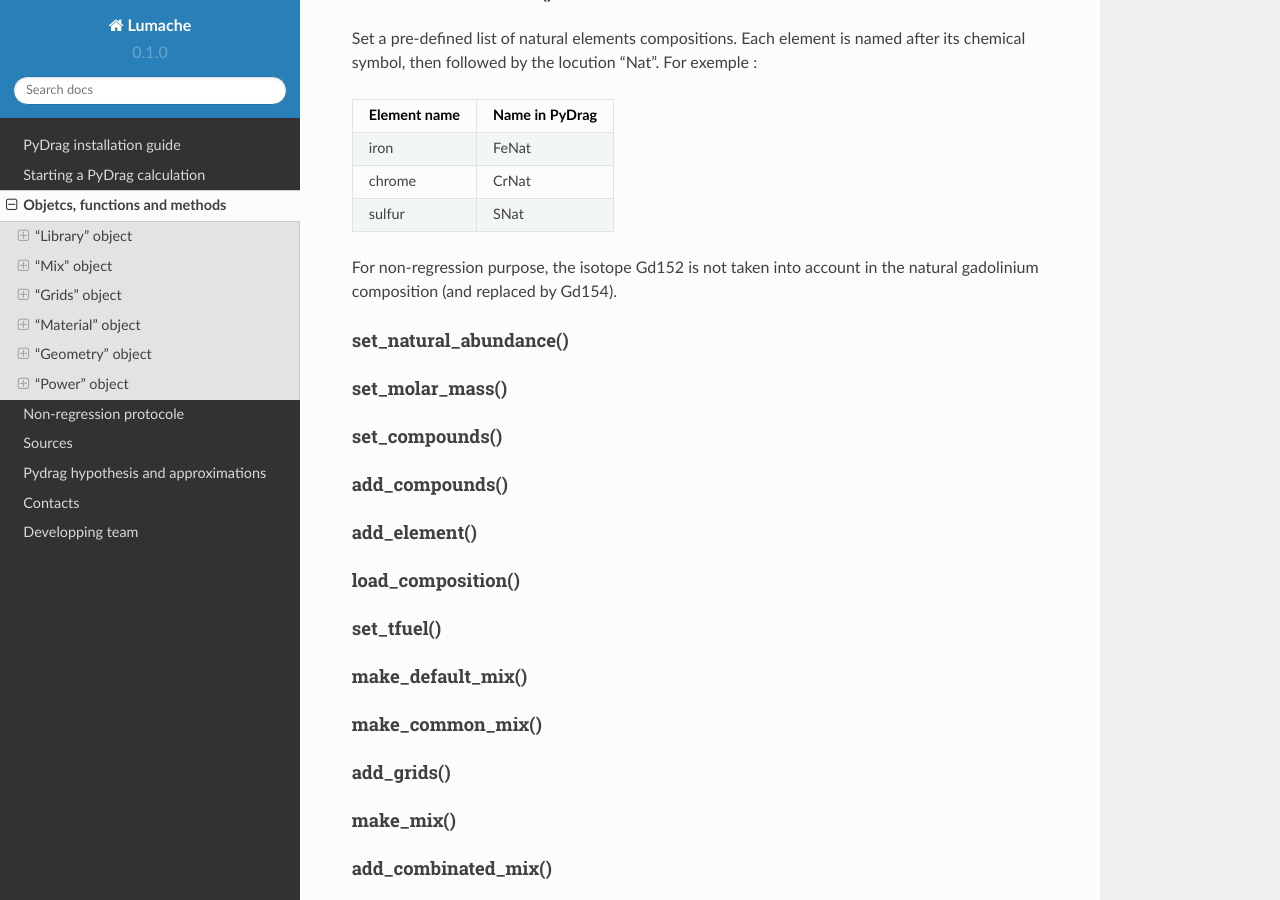
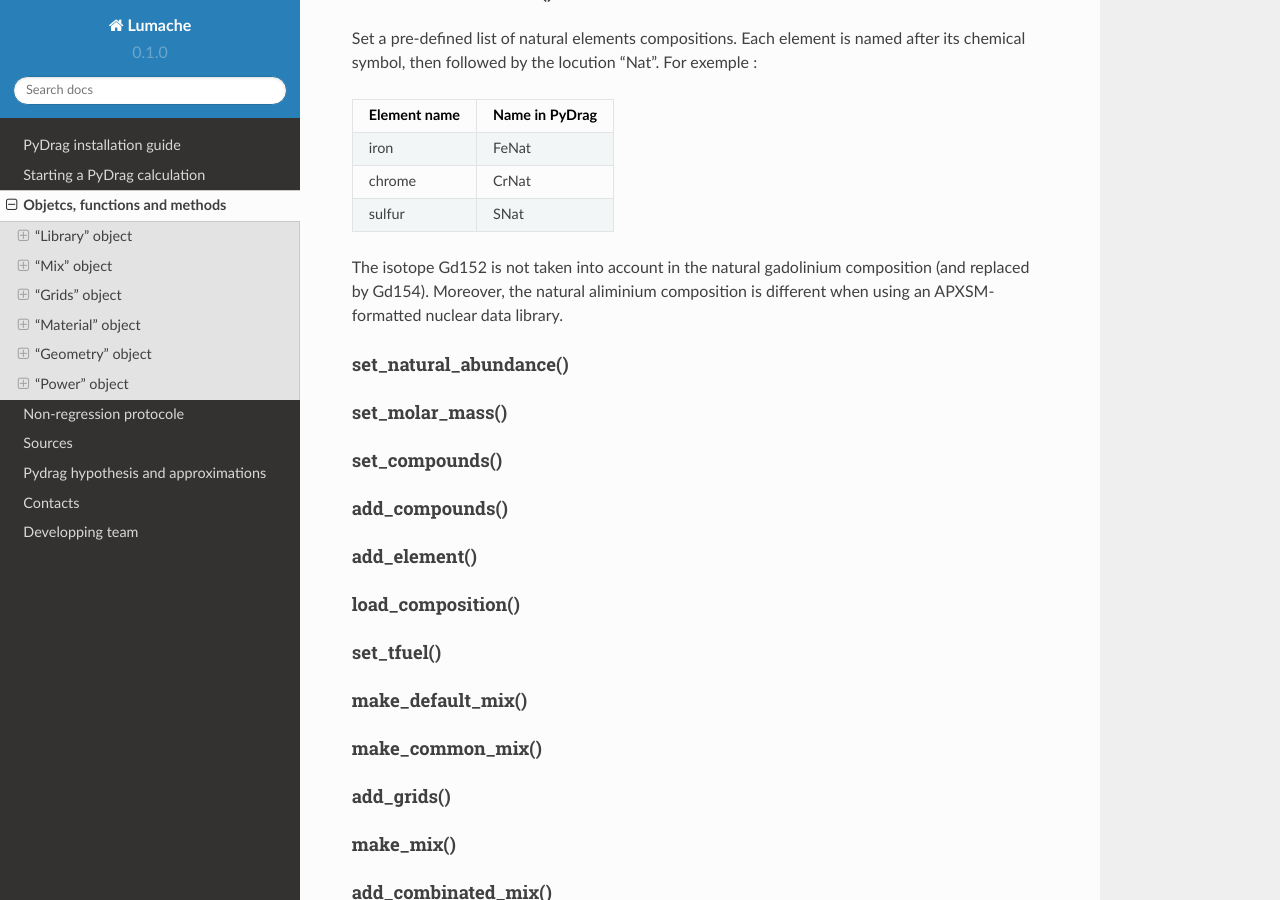
Before and after one commit to Ben105m/rtd-tutorial, a Sphinx documentation site: the page built from docs/source/functions.rst, in a window 1280 px wide and 900 px high, scrolled down 1165 px. Built offline with Sphinx 7.4.7 and the Read the Docs theme 2.0.0, drawn with Linux system fonts in a browser that asks for light colours.

Commit message:
Update functions.rst

```diff
--- a/docs/source/functions.rst
+++ b/docs/source/functions.rst
@@ -63,7 +63,8 @@ sulfur                SNat
 
 .. note::
 
-For non-regression purpose, the isotope Gd152 is not taken into account in the natural gadolinium composition (and replaced by Gd154).
+The isotope Gd152 is not taken into account in the natural gadolinium composition (and replaced by Gd154).
+Moreover, the natural aliminium composition is different when using an APXSM-formatted nuclear data library.
 
 
 
```
